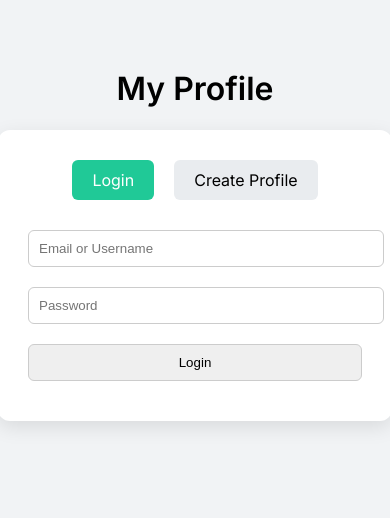
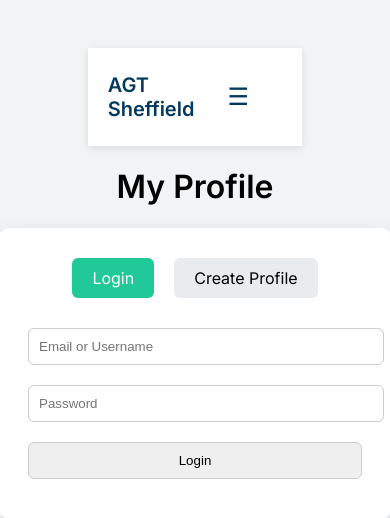
Before and after one commit to Tunnox/AGTWeb, a Flask app: page /my_profile in a window 390 px wide. Shown: the top 518 px of the page. Run offline with Flask 3, Linux system fonts and the light colour scheme; some libraries are stand-ins or nearby versions.

Commit message:
Update my_profile.html

```diff
--- a/api/templates/my_profile.html
+++ b/api/templates/my_profile.html
@@ -83,9 +83,91 @@
     #modal-details div {
       margin-bottom: 8px;
     }
+    /* Navigation */
+    .navbar {
+      background-color: #fff;
+      box-shadow: 0 2px 8px rgba(0, 0, 0, 0.1);
+      padding: 15px 20px;
+      position: sticky;
+      top: 0;
+      z-index: 999;
+      display: flex;
+      justify-content: space-between;
+      align-items: center;
+    }
+
+    .nav-brand {
+      font-size: 20px;
+      font-weight: bold;
+      color: #04395E;
+    }
+
+    .nav-toggle {
+      display: none;
+      font-size: 24px;
+      cursor: pointer;
+      background: none;
+      border: none;
+      color: #04395E;
+    }
+
+    .nav-links {
+      display: flex;
+      gap: 12px;
+    }
+
+    .nav-links a {
+      text-decoration: none;
+      color: #04395E;
+      padding: 8px 14px;
+      border-radius: 6px;
+      font-weight: 600;
+      transition: all 0.3s ease;
+    }
+
+    .nav-links a:hover {
+      background-color: #20c997;
+      color: white;
+      transform: scale(1.05);
+    }
+
+    @media (max-width: 768px) {
+      .nav-links {
+        flex-direction: column;
+        background-color: #fff;
+        position: absolute;
+        top: 60px;
+        right: 20px;
+        width: 200px;
+        padding: 10px;
+        border-radius: 8px;
+        box-shadow: 0 2px 8px rgba(0,0,0,0.1);
+        display: none;
+      }
+
+      .nav-links.open {
+        display: flex;
+      }
+
+      .nav-toggle {
+        display: block;
+      }
+    }
+
   </style>
 </head>
 <body>
+  <nav class="navbar">
+    <div class="nav-brand">AGT Sheffield</div>
+    <button class="nav-toggle" onclick="document.querySelector('.nav-links').classList.toggle('open')">&#9776;</button>
+    <div class="nav-links">
+      <a href="/">Home</a>
+      <a href="/my_profile">My Profile</a>
+      <a href="https://www.rccgamazinggracesheffield.org/about-us/">About</a>
+      <a href="https://www.rccgamazinggracesheffield.org/contact/">Contact</a>
+      <a href="/login_admin">Admin Center</a>
+    </div>
+  </nav>
 
 <h1>My Profile</h1>
 <div class="card">
@@ -274,5 +356,13 @@ document.getElementById('register-form').addEventListener('submit', async (e) =>
   }
 });
 </script>
+<script>
+    // Optionally close nav when clicking a link
+    document.querySelectorAll('.nav-links a').forEach(link => {
+      link.addEventListener('click', () => {
+        document.querySelector('.nav-links').classList.remove('open');
+      });
+    });
+  </script>
 </body>
 </html>
```
